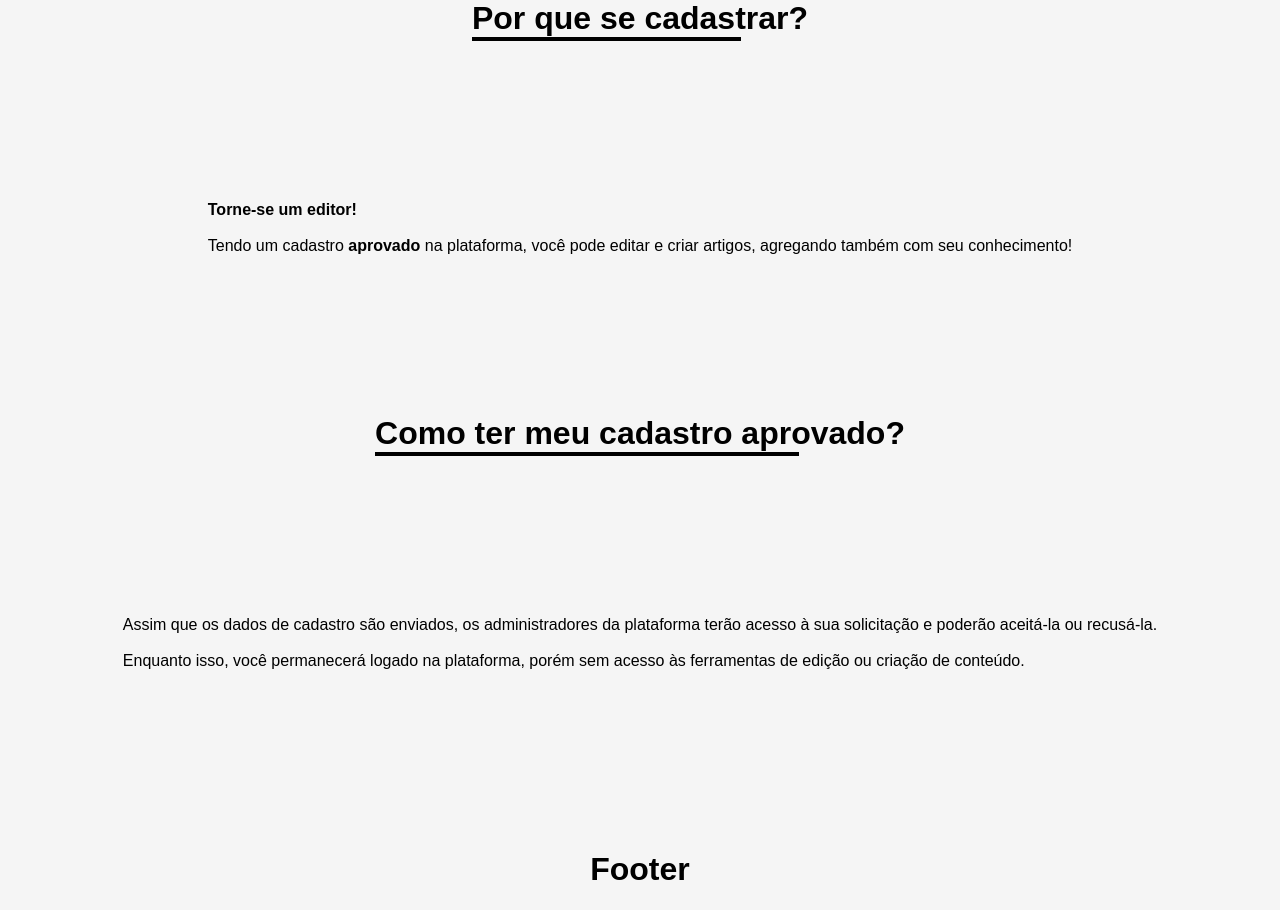
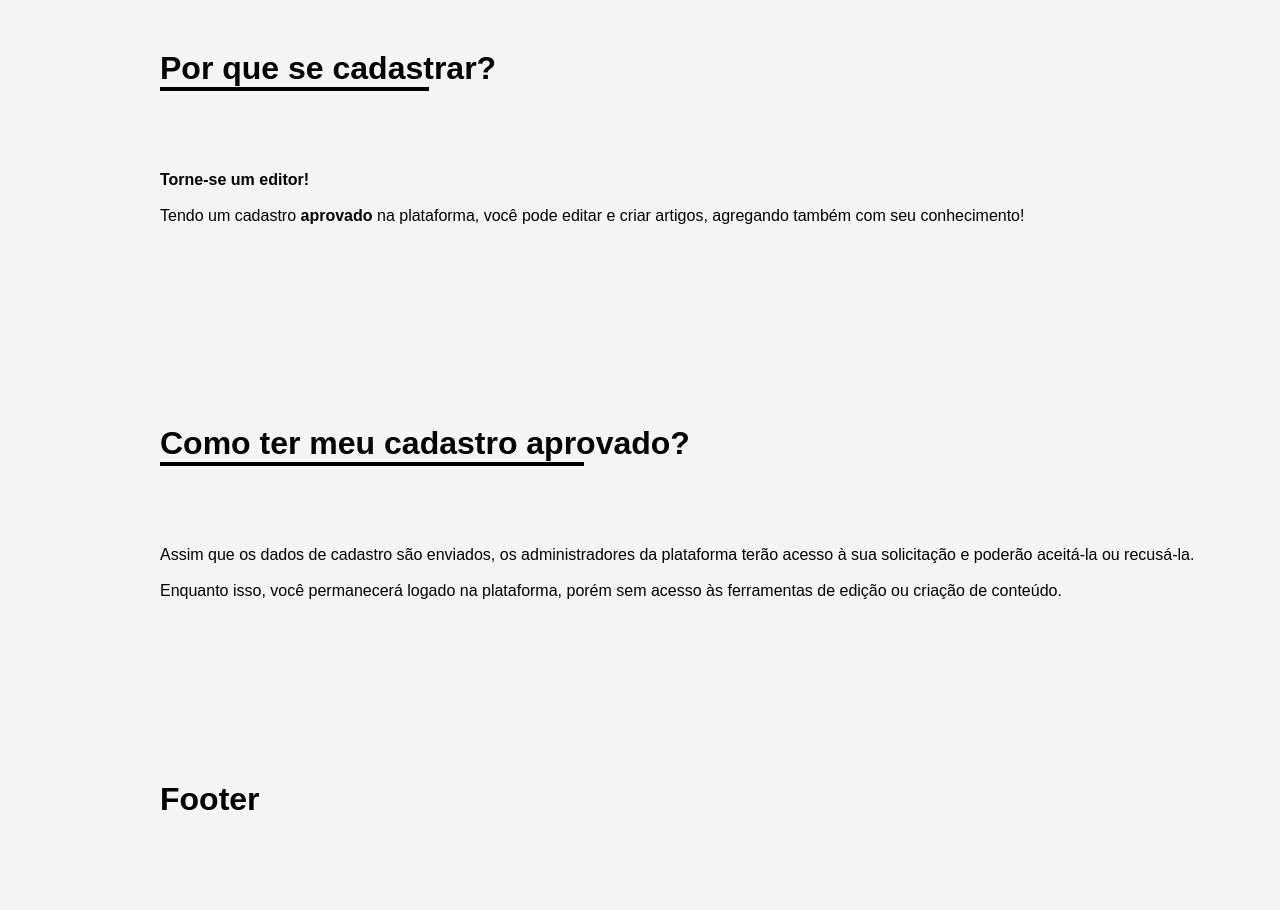
Before and after one commit to henriqueedu2001/sid-webpage, a Next.js app: page /Contribute/Contribute in a window 1280 px wide. After the commit the page ends 850 px from the top, so only its background shows below. Built offline with nearby package versions, Linux system fonts and the light colour scheme.

Commit message:
change contribute page css

```diff
--- a/src/pages/Contribute/Contribute.css
+++ b/src/pages/Contribute/Contribute.css
@@ -6,30 +6,31 @@ body {
   }
 
   .container{
+    margin-left: 10%;
+    display: flex;
+    flex-direction: column;
+    align-items: flex-start;
+    min-height: 50vh;
+    padding: 10px 2rem;
+    background-color: #f5f5f5;
+  }
+
+  .info-section{
+    margin-top: 40px;
     display: flex;
     flex-direction: column;
     align-items: center;
     justify-content: center;
-    min-height: 50vh;
-    padding: 10 2rem;
-    background-color: #f5f5f5;
-  }
-
-  .info-section{
-    display: flex;
-    flex-direction: column;
-    align-items: center;
-    justify-content: center;
-    padding: 0 2rem;
+    padding: 0 1rem;
     background-color: #f5f5f5;
   }
 
   .section-title{
     font-size: 2rem;
     font-weight: bold;
-    text-align: left;
+    text-align: center;
     margin: 0;
-    padding-bottom: 10rem;
+    padding-bottom: 5rem;
   }
 
   .section-title::after{
```
